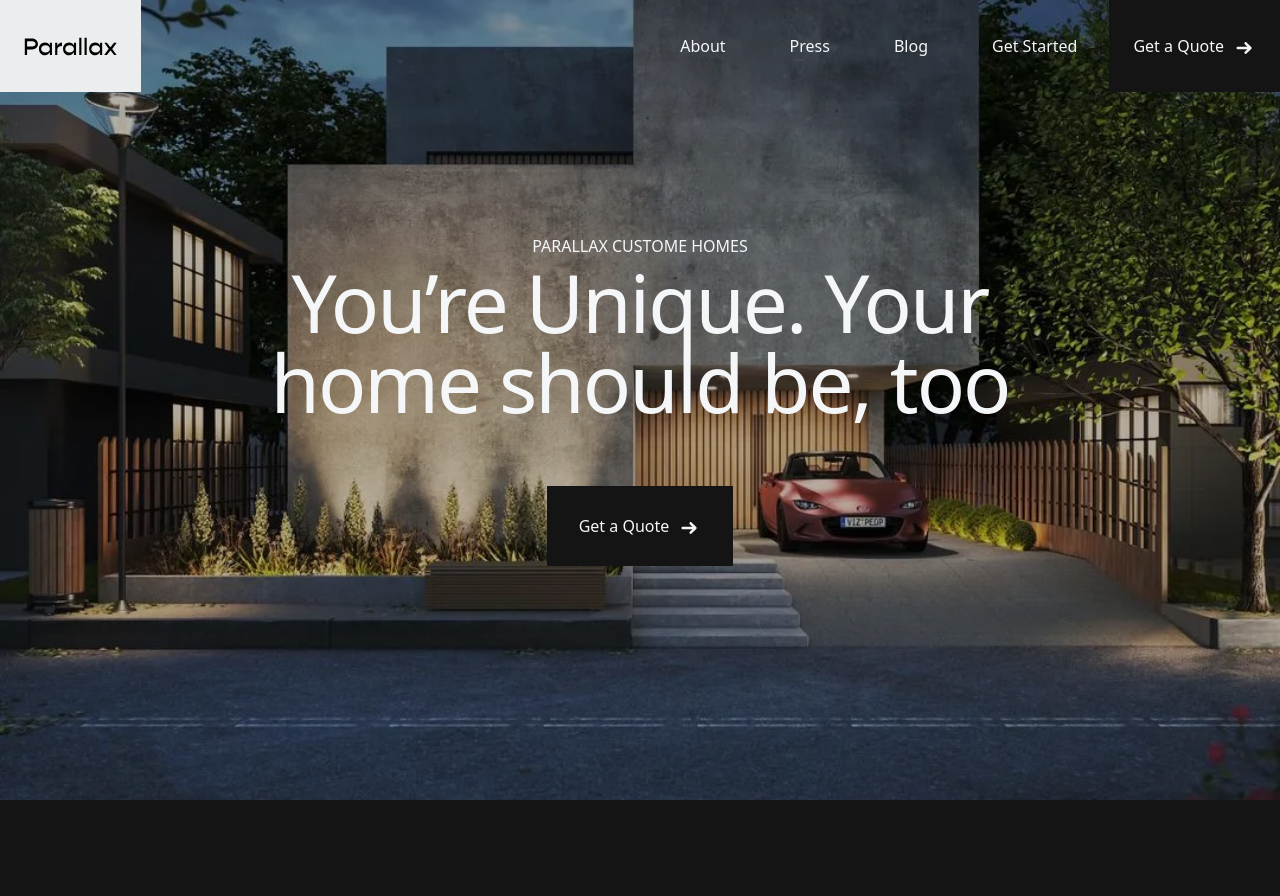
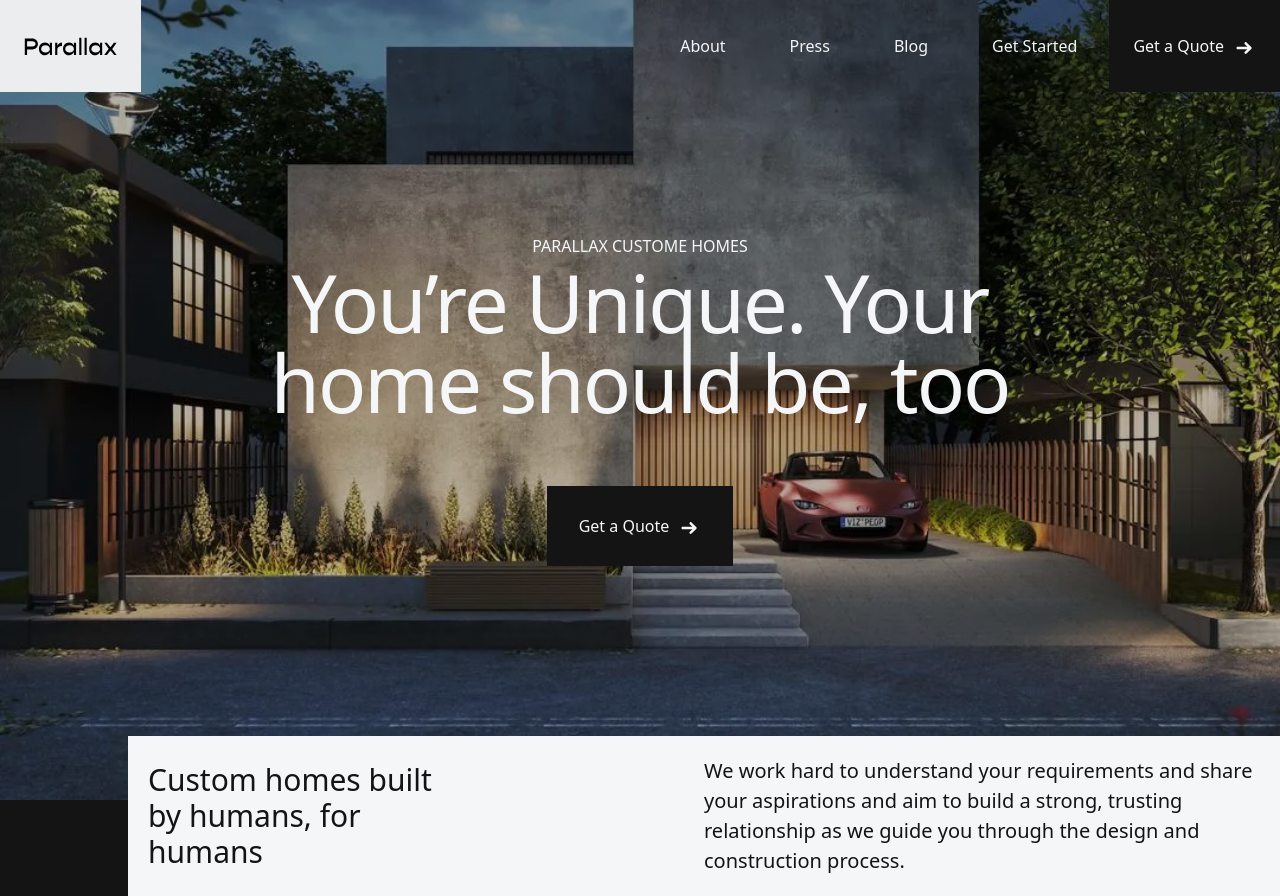
Before and after one commit to Mahred1/parallax, a Next.js app: page / in a window 1280 px wide. Before the commit the page ends 800 px from the top, so only its background shows below. Built offline with nearby package versions, Linux system fonts and the light colour scheme.

Commit message:
created aresponsive hero floating card

```diff
--- a/app/page.tsx
+++ b/app/page.tsx
@@ -2,7 +2,7 @@ export default function Home() {
   return (
     <main className="">
       {/* Hero section */}
-      <section className="flex-center h-screen text-off-white hero-bg">
+      <section className="relative flex-center h-screen text-off-white hero-bg">
         <div className="flex-center-col gap-6 md:gap-10 lg:gap-16">
           {/* headings */}
           <div className="flex-center-col gap-1">
@@ -31,6 +31,18 @@ export default function Home() {
           </div>
         </div>
       </section>
+
+      {/* floating card section */}
+      <section className="top-[92%] right-0 absolute md:items-center md:grid grid-cols-2 bg-off-white md:p-5 px-10 py-7 w-[80%] md:w-[90%]">
+        <h3 className="w-[300px] md:w-[300px] phone:w-[400px] font-medium text-2xl phone:text-3xl">
+          Custom homes built by humans, for humans
+        </h3>
+        <p className="hidden md:flex">
+          We work hard to understand your requirements and share your
+          aspirations and aim to build a strong, trusting relationship as we
+          guide you through the design and construction process.
+        </p>
+      </section>
     </main>
   );
 }
```
